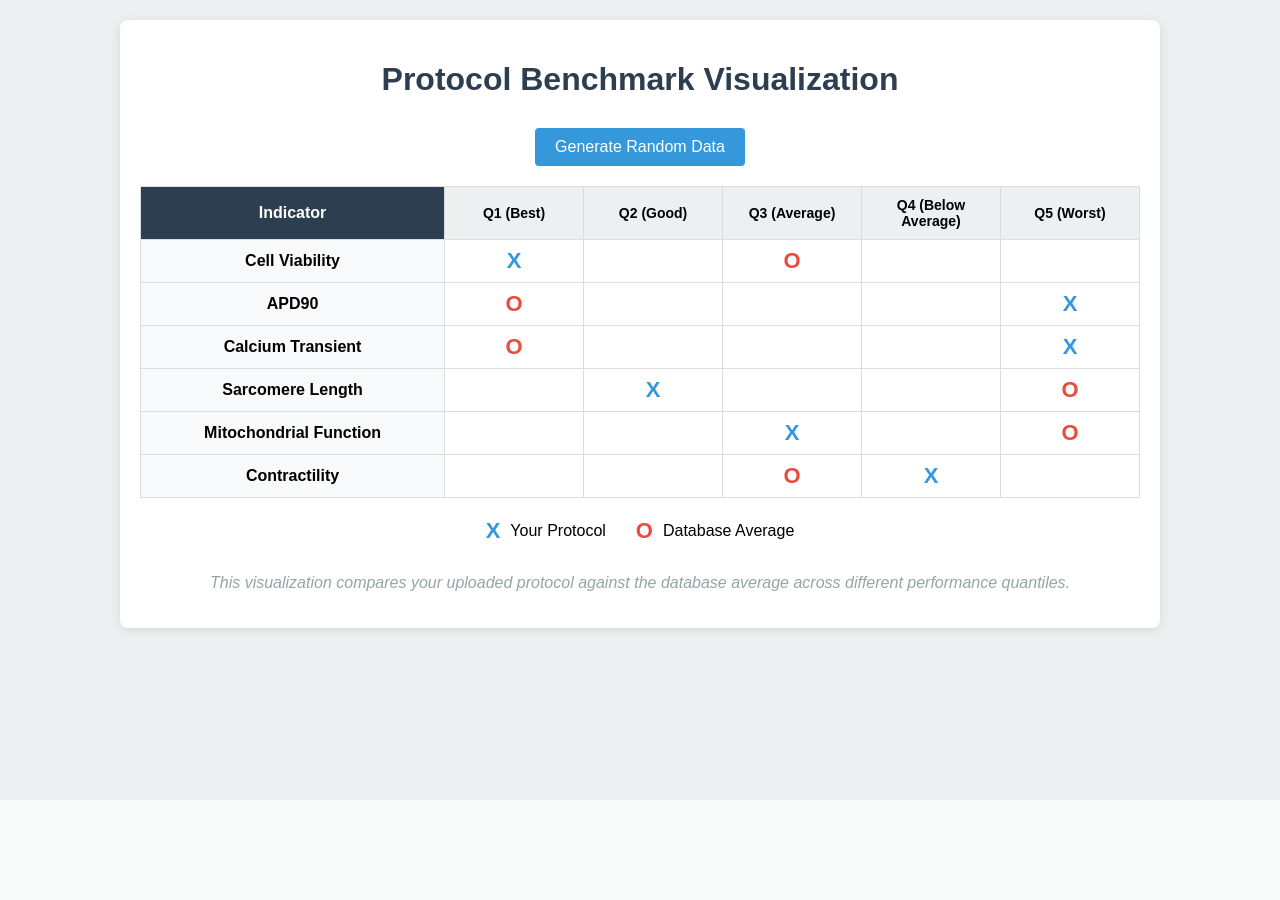
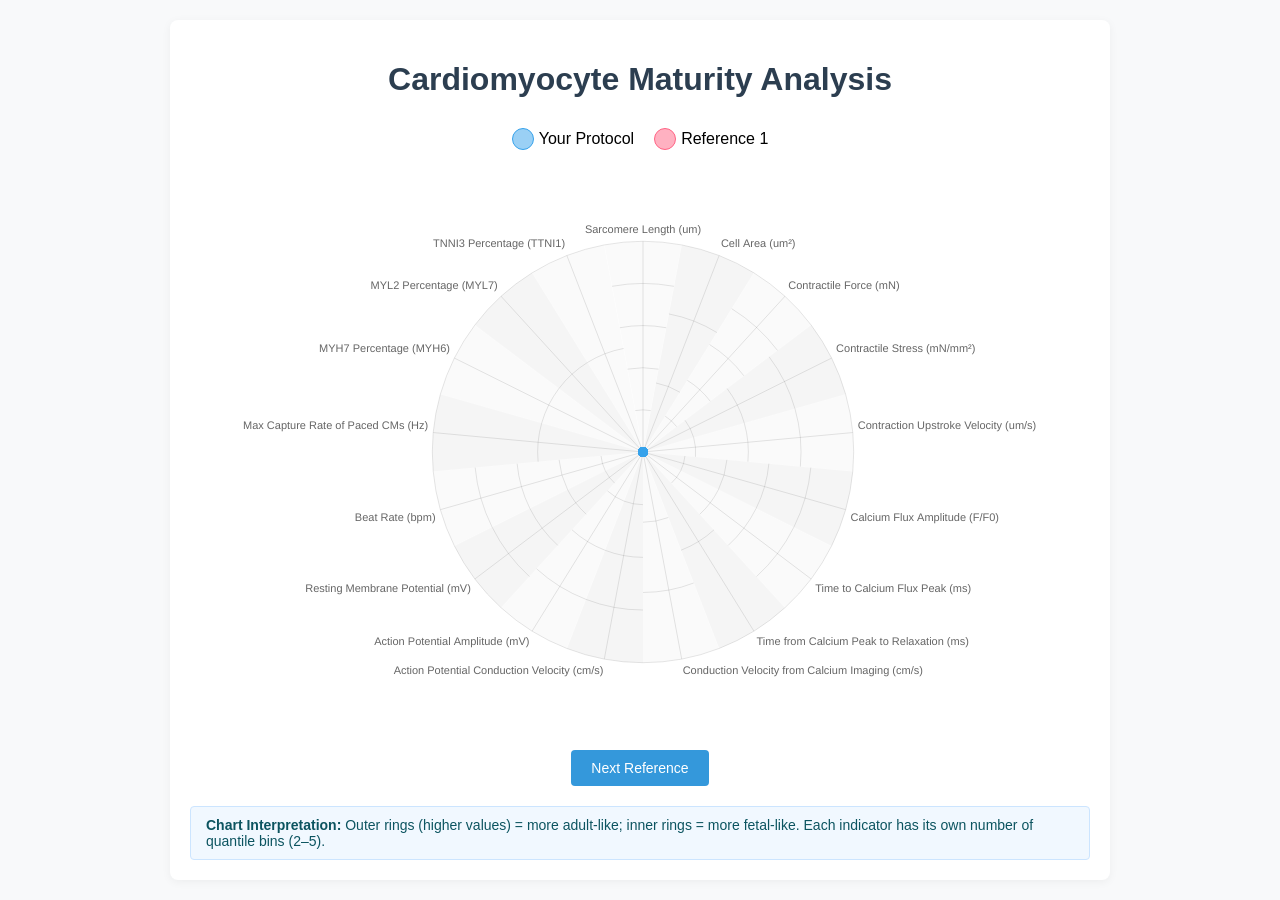
Before and after one commit to phycochow/palpant-labsite, a Flask app: page /test in a window 1280 px wide. Before the commit the page ends 800 px from the top, so only its background shows below. Run offline with Flask 3, Linux system fonts and the light colour scheme.

Commit message:
benchmark

```diff
--- a/templates/testcase.html
+++ b/templates/testcase.html
@@ -1,295 +1,290 @@
 <!DOCTYPE html>
 <html lang="en">
 <head>
-  <meta charset="UTF-8">
-  <title>Benchmark Visualization Testcase</title>
+  <meta charset="UTF-8" />
+  <meta name="viewport" content="width=device-width, initial-scale=1.0"/>
+  <title>Cardiomyocyte Maturity Radar Chart</title>
+  <script src="https://cdnjs.cloudflare.com/ajax/libs/Chart.js/3.9.1/chart.min.js"></script>
   <style>
-    :root {
-      --primary: #2c3e50;
-      --secondary: #34495e;
-      --accent: #3498db;
-      --success: #2ecc71;
-      --warning: #f39c12;
-      --danger: #e74c3c;
-      --light: #ecf0f1;
-      --dark: #2c3e50;
-      --gray: #95a5a6;
-      --border: #ddd;
-      --table-hover: #e2e8ea;
-    }
-
     body {
       font-family: Arial, sans-serif;
-      background-color: var(--light);
-      padding: 20px;
-      margin: 0;
+      margin: 0; padding: 20px;
+      background-color: #f8f9fa;
     }
-
     .container {
-      max-width: 1000px;
-      margin: 0 auto;
-      background-color: white;
-      padding: 20px;
+      max-width: 900px; margin: 0 auto;
+      background: #fff; padding: 20px;
       border-radius: 8px;
-      box-shadow: 0 2px 10px rgba(0, 0, 0, 0.1);
+      box-shadow: 0 2px 10px rgba(0,0,0,0.05);
     }
-
     h1 {
-      color: var(--primary);
-      text-align: center;
+      text-align: center; color: #2c3e50;
       margin-bottom: 30px;
     }
-
-    .benchmark-table {
-      width: 100%;
-      border-collapse: collapse;
-      border: 1px solid var(--border);
+    .chart-container {
+      position: relative;
+      height: 70vh; width: 80vw; max-width: 800px;
+      margin: 0 auto;
+    }
+    .btn {
+      background: #3498db; color: #fff; border: none;
+      padding: 10px 20px; border-radius: 4px;
+      cursor: pointer; font-size: 14px;
+      margin: 20px auto; display: block;
+      transition: background-color 0.3s;
+    }
+    .btn:hover { background: #2980b9; }
+    .legend {
+      display: flex; justify-content: center; gap: 20px;
       margin-bottom: 20px;
     }
-
-    .benchmark-table th,
-    .benchmark-table td {
-      border: 1px solid var(--border);
-      text-align: center;
-      vertical-align: middle;
-      transition: background-color 0.3s ease;
-    }
-
-    .indicator-header {
-      width: 200px;
-      text-align: left;
-      padding: 10px;
-      background-color: var(--primary);
-      color: white;
-    }
-
-    .quantile-header {
-      width: 80px;
-      text-align: center;
-      padding: 10px;
-      background-color: var(--light);
-      font-weight: bold;
-      font-size: 14px;
-    }
-
-    .indicator-cell {
-      text-align: left;
-      padding: 10px;
-      font-weight: bold;
-      background-color: #f8f9fa;
-    }
-
-    .quantile-cell {
-      width: 80px;
-      height: 40px;
-      text-align: center;
-      vertical-align: middle;
-      background-color: white;
-      position: relative;
-    }
-
-    .quantile-cell:hover {
-      background-color: var(--table-hover);
-      cursor: default;
-    }
-
-    .protocol-marker {
-      color: var(--accent);
-      font-weight: bold;
-      font-size: 22px;
-    }
-
-    .database-marker {
-      color: var(--danger);
-      font-weight: bold;
-      font-size: 22px;
-    }
-
-    .marker-left {
-      position: absolute;
-      left: 10px;
-    }
-
-    .marker-right {
-      position: absolute;
-      right: 10px;
-    }
-
-    .legend {
-      margin-top: 20px;
-      text-align: center;
-      display: flex;
-      justify-content: center;
-      gap: 30px;
-    }
-
-    .legend-item {
-      display: flex;
-      align-items: center;
-      gap: 10px;
-    }
-
-    .description {
-      margin-top: 30px;
-      text-align: center;
-      color: var(--gray);
-      font-style: italic;
-    }
-
-    .btn {
-      background-color: var(--accent);
-      color: white;
-      border: none;
-      padding: 10px 20px;
-      border-radius: 4px;
-      cursor: pointer;
-      font-size: 16px;
-      display: block;
-      margin: 0 auto 20px;
-    }
-
-    .btn:hover {
-      background-color: #2980b9;
+    .legend-item { display: flex; align-items: center; gap: 5px; }
+    .legend-color { width:20px; height:20px; border-radius:50%; }
+    .your-protocol { background: rgba(54,162,235,0.5); border:1px solid rgba(54,162,235,1); }
+    .reference { background: rgba(255,99,132,0.5); border:1px solid rgba(255,99,132,1); }
+    .info-box {
+      background: #f1f8ff; border:1px solid #cce5ff;
+      border-radius:4px; padding:10px 15px;
+      margin-top:20px; font-size:14px; color:#0c5460;
     }
   </style>
 </head>
 <body>
   <div class="container">
-    <h1>Protocol Benchmark Visualization</h1>
-
-    <button id="generate-btn" class="btn">Generate Random Data</button>
-
-    <table id="benchmark-table" class="benchmark-table">
-      <thead>
-        <tr>
-          <th class="indicator-header">Indicator</th>
-          <th class="quantile-header">Q1 (Best)</th>
-          <th class="quantile-header">Q2 (Good)</th>
-          <th class="quantile-header">Q3 (Average)</th>
-          <th class="quantile-header">Q4 (Below Average)</th>
-          <th class="quantile-header">Q5 (Worst)</th>
-        </tr>
-      </thead>
-      <tbody>
-        <!-- Table rows will be populated by JavaScript -->
-      </tbody>
-    </table>
-
+    <h1>Cardiomyocyte Maturity Analysis</h1>
     <div class="legend">
       <div class="legend-item">
-        <span class="protocol-marker">X</span>
-        <span>Your Protocol</span>
+        <div class="legend-color your-protocol"></div><span>Your Protocol</span>
       </div>
       <div class="legend-item">
-        <span class="database-marker">O</span>
-        <span>Database Average</span>
+        <div class="legend-color reference"></div><span id="refLabel">Reference 1</span>
       </div>
     </div>
-
-    <div class="description">
-      <p>This visualization compares your uploaded protocol against the database average across different performance quantiles.</p>
+    <div class="chart-container">
+      <canvas id="maturityChart"></canvas>
+    </div>
+    <button id="regenerateBtn" class="btn">Next Reference</button>
+    <div class="info-box">
+      <strong>Chart Interpretation:</strong>
+      Outer rings (higher values) = more adult-like; inner rings = more fetal-like.
+      Each indicator has its own number of quantile bins (2–5).
     </div>
   </div>
 
   <script>
-    // Sample indicators for the benchmark
     const indicators = [
-      'Cell Viability',
-      'APD90',
-      'Calcium Transient',
-      'Sarcomere Length',
-      'Mitochondrial Function',
-      'Contractility'
+      { label: "Sarcomere Length (um)",                    rings: 5 },
+      { label: "Cell Area (um²)",                           rings: 3 },
+      { label: "Contractile Force (mN)",                    rings: 5 },
+      { label: "Contractile Stress (mN/mm²)",               rings: 4 },
+      { label: "Contraction Upstroke Velocity (um/s)",      rings: 4 },
+      { label: "Calcium Flux Amplitude (F/F0)",             rings: 5 },
+      { label: "Time to Calcium Flux Peak (ms)",            rings: 5 },
+      { label: "Time from Calcium Peak to Relaxation (ms)", rings: 2 },
+      { label: "Conduction Velocity from Calcium Imaging (cm/s)", rings: 3 },
+      { label: "Action Potential Conduction Velocity (cm/s)",     rings: 4 },
+      { label: "Action Potential Amplitude (mV)",            rings: 4 },
+      { label: "Resting Membrane Potential (mV)",            rings: 5 },
+      { label: "Beat Rate (bpm)",                           rings: 5 },
+      { label: "Max Capture Rate of Paced CMs (Hz)",        rings: 2 },
+      { label: "MYH7 Percentage (MYH6)",                    rings: 2 },
+      { label: "MYL2 Percentage (MYL7)",                    rings: 2 },
+      { label: "TNNI3 Percentage (TTNI1)",                  rings: 2 }
     ];
 
-    // Function to generate random benchmark data
-    function generateBenchmarkData() {
-      return indicators.map(indicator => {
-        // Random quantile index (0-4) for "Your Protocol"
-        const yourProtocolQuantile = Math.floor(Math.random() * 5);
-        // Random quantile index (0-4) for "Database Average"
-        const databaseAvgQuantile = Math.floor(Math.random() * 5);
 
+  // yourQ values
+  const yourQList = [
+      3,    // Sarcomere Length → Q3
+      1.5,  // Cell Area       → Q1 or Q2
+      4,    // Contractile Force → Q4
+      3,    // Contractile Stress → Q3
+      3,    // Contraction Upstroke Velocity → Q3
+      2,    // Calcium Flux Amplitude → Q2
+      2,    // Time to Calcium Flux Peak → Q2
+      1,    // Time from Calcium Peak to Relaxation → Q1
+      3,    // Conduction Velocity from Calcium Imaging → Q3
+      3,    // Action Potential Conduction Velocity → Q3
+      4,    // Action Potential Amplitude → Q4
+      3,    // Resting Membrane Potential → Q3
+      2,    // Beat Rate → Q2
+      1.5,  // Max Capture Rate → Q1 or Q2
+      2,    // MYH7 Percentage → Q2
+      2,    // MYL2 Percentage → Q2
+      2     // TNNI3 Percentage → Q2
+    ];
+
+  // generate three reference-Q lists at init
+  const referenceQLists = Array.from({length:3}, () =>
+    indicators.map(ind => Math.floor(Math.random()*ind.rings) + 1)
+  );
+
+  let currentRefIndex = 0;
+  let gridCoordinates = {};
+
+  function calculateGridCoordinates(chartRadius) {
+    const coords = {};
+    indicators.forEach((ind, i) => {
+      coords[i] = {};
+      for (let q = 0; q < ind.rings; q++) {
+        const ringPosition = (ind.rings - q) / ind.rings;
+        coords[i][q] = ringPosition * chartRadius;
+      }
+    });
+    return coords;
+  }
+
+  function customRadarPlugin() {
     return {
-          indicator,
-          yourProtocolQuantile,
-          databaseAvgQuantile
+      id: 'customRadar',
+      beforeDatasetsUpdate(chart) {
+        const scale = chart.scales.r;
+        const radius = scale.drawingArea;
+        gridCoordinates = calculateGridCoordinates(radius);
+
+        chart.data.datasets.forEach((ds, di) => {
+          ds.data = ds.data.map((_, i) => {
+            const ind = indicators[i];
+            let r;
+            if (di === 0) {
+              // Your Protocol
+              const qv = yourQList[i];
+              const ringPos = (ind.rings - (qv - 1)) / ind.rings;
+              r = ringPos * radius;
+            } else {
+              // Reference dataset
+              const qv = referenceQLists[currentRefIndex][i];
+              const ringPos = (ind.rings - (qv - 1)) / ind.rings;
+              r = ringPos * radius;
+            }
+            return r / radius;
+          });
+        });
+      },
+      beforeDraw(chart) {
+        const ctx = chart.ctx;
+        const scale = chart.scales.r;
+        const radius = scale.drawingArea;
+        const cx = scale.xCenter, cy = scale.yCenter;
+        ctx.save();
+        drawCustomGrid(ctx, cx, cy, radius);
+        ctx.restore();
+      }
     };
+  }
+
+  function drawCustomGrid(ctx, cx, cy, radius) {
+    const n = indicators.length;
+    const angleStep = (Math.PI * 2) / n;
+
+    // spokes
+    ctx.strokeStyle = 'rgba(0,0,0,0.1)';
+    ctx.lineWidth = 1;
+    for (let i = 0; i < n; i++) {
+      const ang = i * angleStep - Math.PI / 2;
+      ctx.beginPath();
+      ctx.moveTo(cx, cy);
+      ctx.lineTo(cx + Math.cos(ang)*radius, cy + Math.sin(ang)*radius);
+      ctx.stroke();
+    }
+
+    // alternating background
+    for (let i = 0; i < n; i++) {
+      const ang = i * angleStep - Math.PI / 2;
+      ctx.beginPath();
+      ctx.moveTo(cx, cy);
+      ctx.arc(cx, cy, radius, ang - angleStep/2, ang + angleStep/2);
+      ctx.closePath();
+      ctx.fillStyle = i % 2 ? 'rgba(0,0,0,0.04)' : 'rgba(0,0,0,0.02)';
+      ctx.fill();
+    }
+
+    // rings per indicator
+    indicators.forEach((ind, i) => {
+      const baseAng = i * angleStep - Math.PI/2;
+      const startAng = baseAng - angleStep/2, endAng = baseAng + angleStep/2;
+      for (let q=0; q<ind.rings; q++) {
+        const r = ((ind.rings - q)/ind.rings)*radius;
+        ctx.beginPath();
+        ctx.arc(cx, cy, r, startAng, endAng);
+        ctx.strokeStyle = 'rgba(0,0,0,0.1)';
+        ctx.stroke();
+      }
     });
   }
 
-    // Function to populate the table with benchmark data
-    function populateTable(data) {
-      const tableBody = document.querySelector('#benchmark-table tbody');
-      if (!tableBody) return;
-
-      // Clear existing rows
-      tableBody.innerHTML = '';
-
-      // Create table rows
-      data.forEach(row => {
-        const tr = document.createElement('tr');
-
-        // Add indicator cell
-        const indicatorCell = document.createElement('td');
-        indicatorCell.className = 'indicator-cell';
-        indicatorCell.textContent = row.indicator;
-        tr.appendChild(indicatorCell);
-
-        // Add quantile cells
-        for (let i = 0; i < 5; i++) {
-          const td = document.createElement('td');
-          td.className = 'quantile-cell';
-
-          // Add protocol marker if this is the right quantile
-          if (row.yourProtocolQuantile === i) {
-            const protocolMarker = document.createElement('span');
-            protocolMarker.className = 'protocol-marker';
-            protocolMarker.textContent = 'X';
-
-            // Position the marker if both markers are in the same cell
-            if (row.databaseAvgQuantile === i) {
-              protocolMarker.classList.add('marker-left');
+  function prepareChartData() {
+    const zeros = Array(indicators.length).fill(0);
+    return {
+      labels: indicators.map(i=>i.label),
+      datasets: [{
+          label: 'Your Protocol',
+          data: zeros.slice(),
+          backgroundColor: 'rgba(54,162,235,0.3)',
+          borderColor:   'rgba(54,162,235,1)',
+          borderWidth: 2, pointBackgroundColor:'rgba(54,162,235,1)', pointRadius:4
+        },{
+          label: `Reference ${currentRefIndex+1}`,
+          data: zeros.slice(),
+          backgroundColor: 'rgba(255,99,132,0.3)',
+          borderColor:   'rgba(255,99,132,1)',
+          borderWidth: 2, pointBackgroundColor:'rgba(255,99,132,1)', pointRadius:4
+        }]
+    };
   }
 
-            td.appendChild(protocolMarker);
+  let maturityChart;
+  function initChart(){
+    const ctx = document.getElementById('maturityChart').getContext('2d');
+    if (maturityChart) maturityChart.destroy();
+    maturityChart = new Chart(ctx, {
+      type: 'radar',
+      data: prepareChartData(),
+      options: {
+        scales: {
+          r: {
+            min:0, max:1,
+            ticks:{ stepSize:0.25, display:false },
+            pointLabels:{ font:{ size:11 } },
+            grid:{ display:false },
+            angleLines:{ display:false }
           }
-
-          // Add database average marker if this is the right quantile
-          if (row.databaseAvgQuantile === i) {
-            const databaseMarker = document.createElement('span');
-            databaseMarker.className = 'database-marker';
-            databaseMarker.textContent = 'O';
-
-            // Position the marker if both markers are in the same cell
-            if (row.yourProtocolQuantile === i) {
-              databaseMarker.classList.add('marker-right');
+        },
+        plugins: {
+          legend:{ display:false },
+          tooltip:{
+            callbacks:{
+              label(ctx) {
+                const ds = ctx.dataset.label, idx = ctx.dataIndex;
+                const ind = indicators[idx];
+                let qv;
+                if (ds==='Your Protocol') {
+                  qv = yourQList[idx];
+                  return `Your Protocol: Q${qv} of ${ind.rings}`;
+                } else {
+                  qv = referenceQLists[currentRefIndex][idx];
+                  return `${ds}: Q${qv} of ${ind.rings}`;
                 }
-
-            td.appendChild(databaseMarker);
               }
-
-          tr.appendChild(td);
             }
-
-        tableBody.appendChild(tr);
+          }
+        },
+        elements:{ line:{ tension:0.1 } },
+        responsive:true, maintainAspectRatio:false
+      },
+      plugins: [ customRadarPlugin() ]
     });
   }
 
-    // Initialize the page and add event listeners
-    document.addEventListener('DOMContentLoaded', function() {
-      // Generate and populate table on page load
-      const initialData = generateBenchmarkData();
-      populateTable(initialData);
-
-      // Add event listener to the generate button
-      const generateBtn = document.getElementById('generate-btn');
-      if (generateBtn) {
-        generateBtn.addEventListener('click', function() {
-          const newData = generateBenchmarkData();
-          populateTable(newData);
-        });
-      }
+  document.addEventListener('DOMContentLoaded', initChart);
+  document.getElementById('regenerateBtn').addEventListener('click', () => {
+    // cycle reference index
+    currentRefIndex = (currentRefIndex + 1) % referenceQLists.length;
+    // update legend label
+    document.getElementById('refLabel').textContent = `Reference ${currentRefIndex+1}`;
+    // update dataset label
+    maturityChart.data.datasets[1].label = `Reference ${currentRefIndex+1}`;
+    maturityChart.update();
   });
   </script>
 </body>
```
Also changed, not shown: 1 other file. Lines whose indentation alone changed are shown as unchanged.
